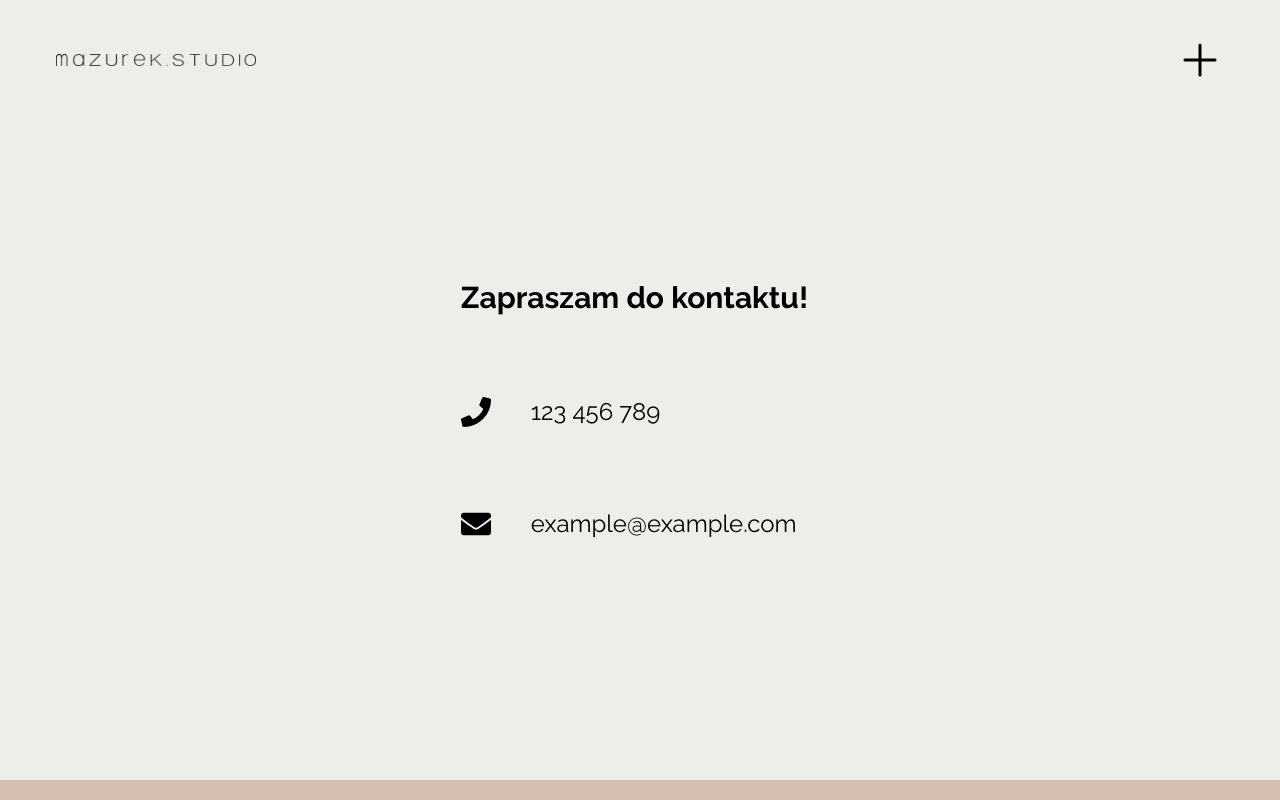
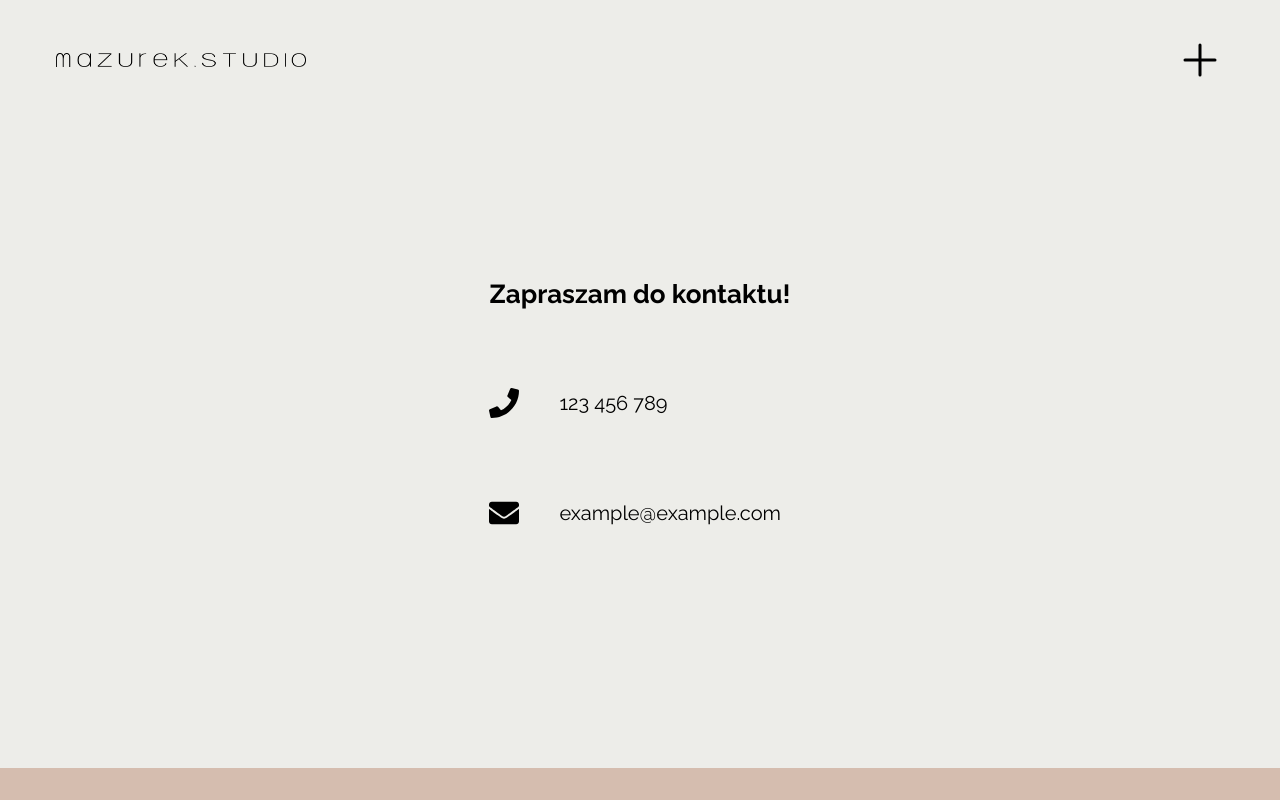
Before and after one commit to kacper-miklewicz/mazurek-studio, a React (Create React App) app: page /kontakt in a window 1280 px wide. Shown: the top 800 px of the page. Built offline with nearby package versions, Linux system fonts and the light colour scheme; no server answers; the database is empty.

Commit message:
changed contact section

```diff
--- a/src/components/header/Header.tsx
+++ b/src/components/header/Header.tsx
@@ -20,7 +20,7 @@ const Header: React.FC = () => {
     <header className="flex justify-between items-center px-8 py-5 l:px-14 bg-lighter md:h-[120px]">
       <Link
         to="/"
-        className="text-xl z-10 l:text-2xl w-[200px]"
+        className="text-xl z-10 l:text-2xl w-[200px] s:w-[250px]"
         onClick={handleLogoClick}
       >
         <img src={logo} alt="page logo" className="w-full" />
--- a/src/components/header/MenuLink.tsx
+++ b/src/components/header/MenuLink.tsx
@@ -10,7 +10,7 @@ const MenuLink: React.FC<MenuLinkProps> = props => {
     <li>
       <NavLink
         to={props.pageLink}
-        className="block w-full text-center text-2xl leading-[2.5]"
+        className="block w-full text-center text-2xl leading-[2.5] hover:text-black/70"
       >
         {props.text}
       </NavLink>
--- a/src/pages/contact/Contact.tsx
+++ b/src/pages/contact/Contact.tsx
@@ -6,14 +6,18 @@ import { FaEnvelope } from "react-icons/fa";
 const Contact: React.FC = () => {
   return (
     <main className="py-40">
-      <section className="w-9/12 mx-auto xs:w-1/2 s:w-1/3 l:w-[28%]">
-        <h1 className="font-bold mb-16 text-xl xs:text-2xl md:text-3xl">
+      <section className="w-fit mx-auto">
+        <h1 className="font-bold mb-16 text-xl xs:text-[26px]">
           Zapraszam do kontaktu!
         </h1>
-        <dl>
-          <ContactOption icon={<FaPhone />} value="123 456 789" />
-          <ContactOption icon={<FaEnvelope />} value="example@example.com" />
-        </dl>
+        <div>
+          <a href="tel:691262294">
+            <ContactOption icon={<FaPhone />} value="123 456 789" />
+          </a>
+          <a href="mailto:kacper.miklewicz@gmail.com">
+            <ContactOption icon={<FaEnvelope />} value="example@example.com" />
+          </a>
+        </div>
       </section>
     </main>
   );
--- a/src/pages/contact/ContactOption.tsx
+++ b/src/pages/contact/ContactOption.tsx
@@ -9,7 +9,7 @@ const ContactOption: React.FC<ContactOptionProps> = ({ icon, value }) => {
       <span className="text-2xl mr-5 xs:text-2xl md:text-3xl md:mr-10">
         {icon}
       </span>
-      <p className="xs:text-xl md:text-2xl">{value}</p>
+      <p className="xs:text-xl">{value}</p>
     </div>
   );
 };
```
